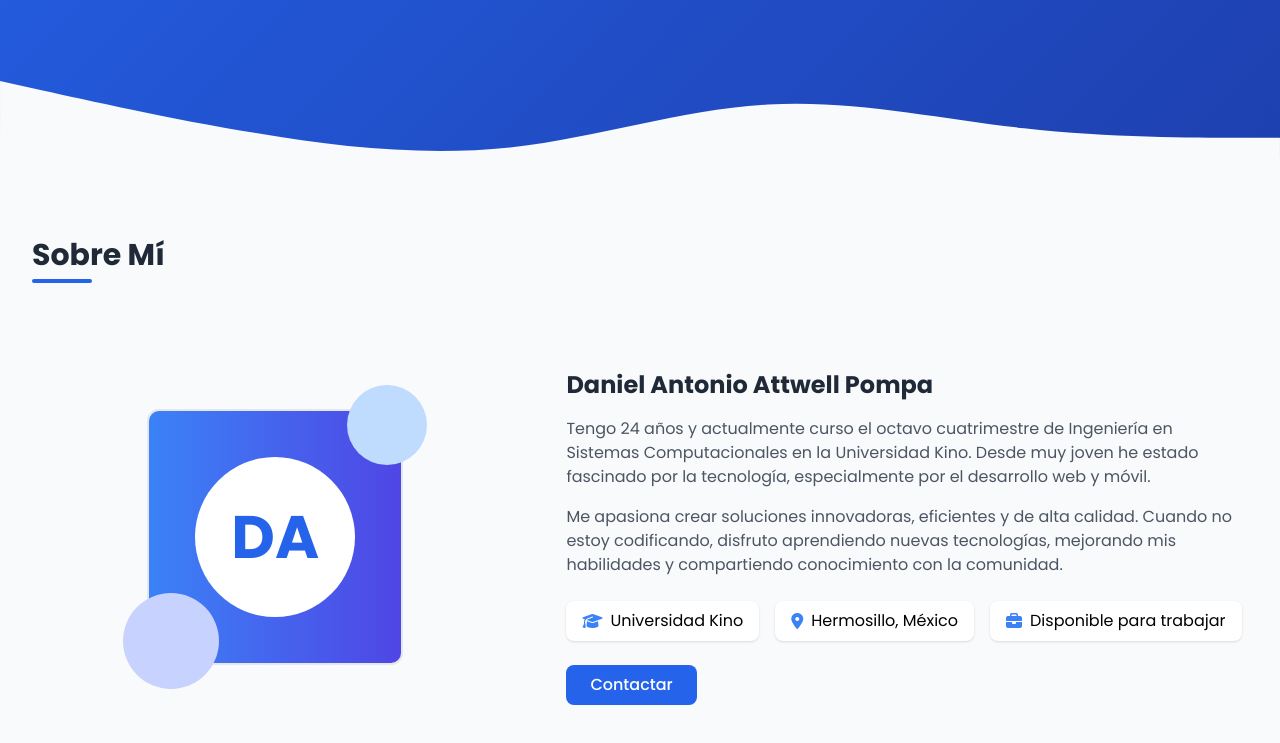
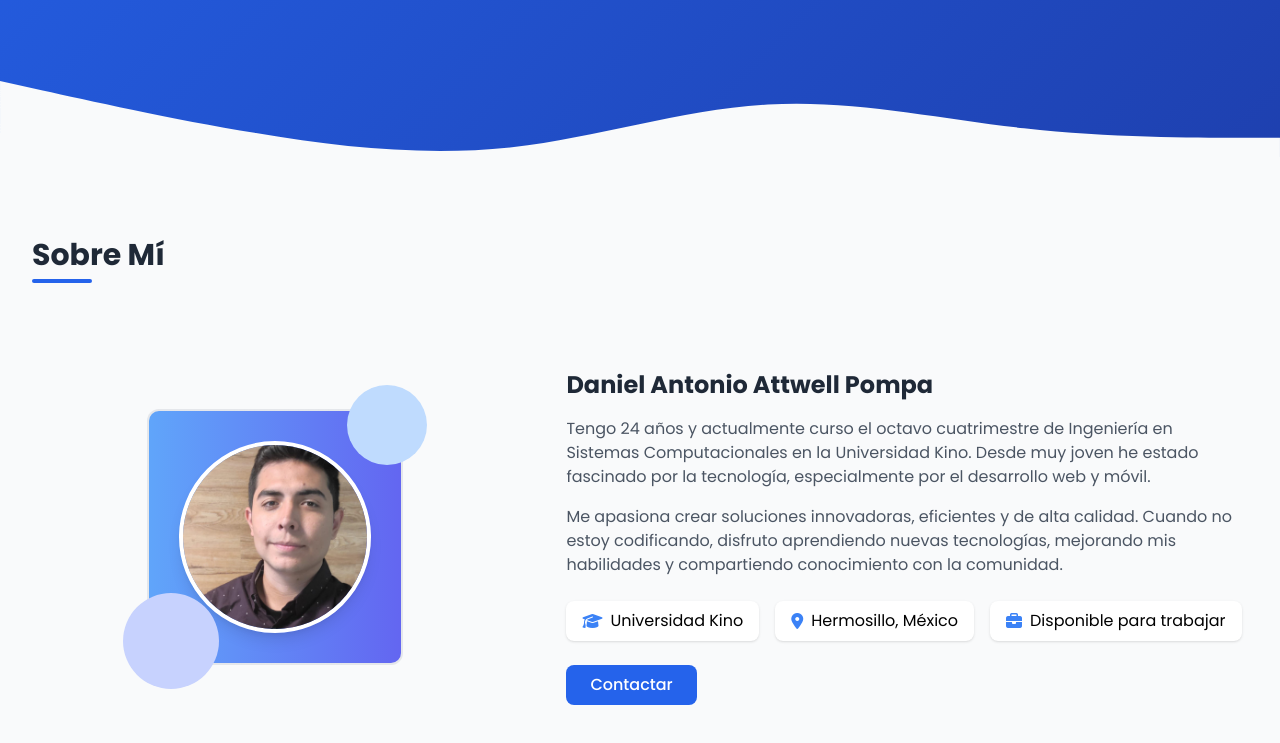
Before and after one commit to Conor219/Examen, a plain HTML site: page index.html in a window 1280 px wide. Shown: the part 483-1226 px from the top of the page. Drawn offline with nearby package versions, Linux system fonts and the light colour scheme.

Commit message:
Update index.html

```diff
--- a/index.html
+++ b/index.html
@@ -109,10 +109,8 @@
                 <div class="md:w-2/5 flex justify-center">
                     <div class="relative">
                         <div class="bg-gray-200 border-2 border-dashed rounded-xl w-64 h-64 overflow-hidden relative">
-                            <div class="w-full h-full bg-gradient-to-r from-blue-500 to-indigo-600 flex items-center justify-center">
-                                <div class="bg-white rounded-full w-40 h-40 flex items-center justify-center">
-                                    <span class="text-6xl font-bold text-blue-600">DA</span>
-                                </div>
+                            <div class="w-full h-full bg-gradient-to-r from-blue-400 to-indigo-500 flex items-center justify-center">
+                                <img src="img/foto.jpeg" alt="Daniel Attwell" class="w-48 h-48 rounded-full object-cover border-4 border-white shadow-lg">
                             </div>
                         </div>
                         <div class="absolute -bottom-6 -left-6 w-24 h-24 bg-indigo-200 rounded-full z-0"></div>
```
